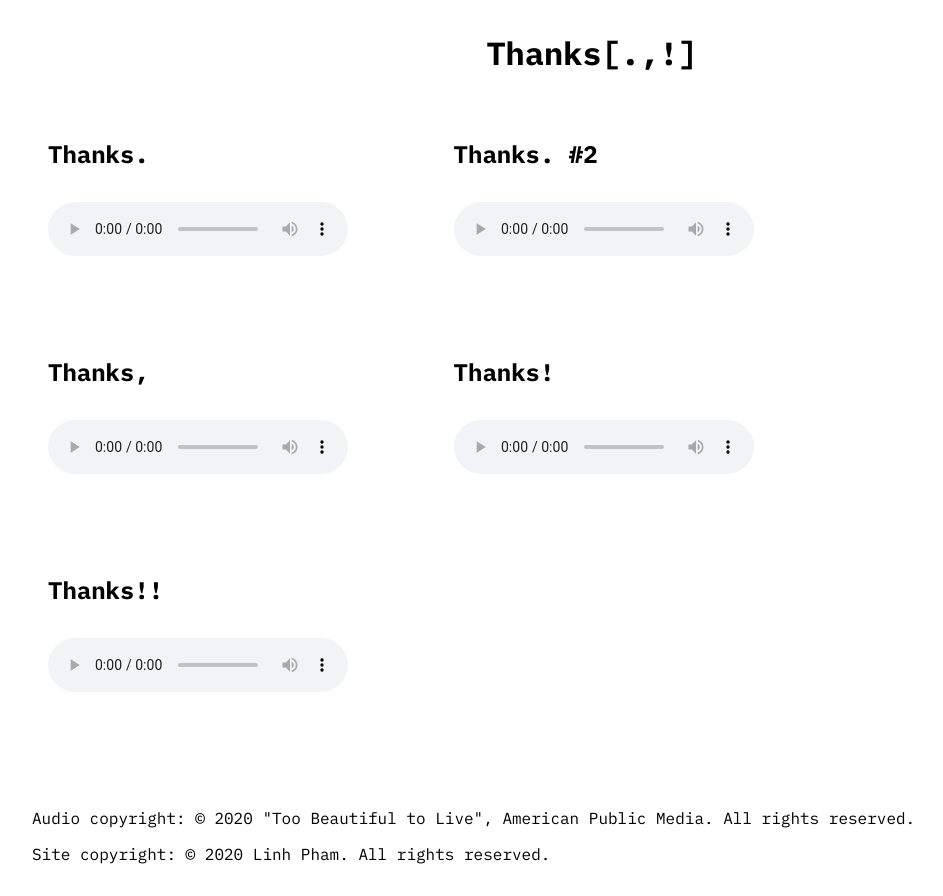
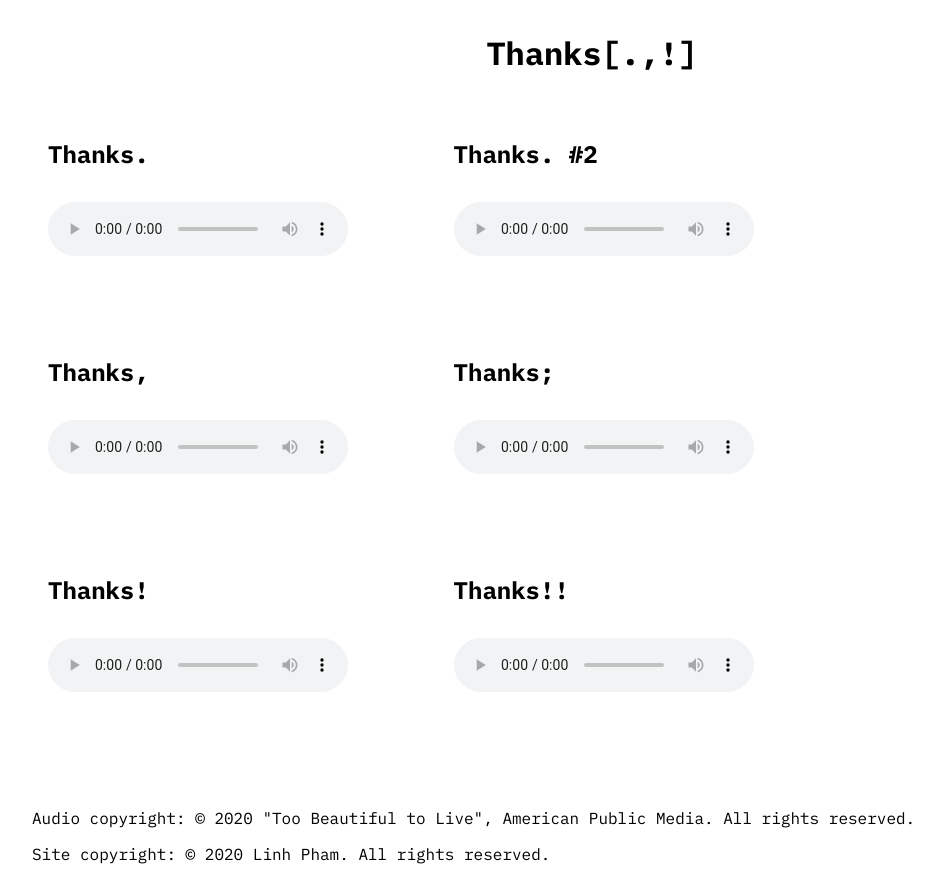
Before and after one commit to questionlp/thanksandrew.org, a plain HTML site: page index.html in a window 1280 px wide. Shown: the whole page, without its empty margins (48-991 px from the left). Drawn offline with Linux system fonts and the light colour scheme.

Commit message:
Adding "Thanks;"

```diff
--- a/index.html
+++ b/index.html
@@ -38,6 +38,14 @@
         </section>
         <section>
             <div>
+                <h2>Thanks;</h2>
+                <audio controls src="media/thanks-semicolon.mp3">
+                    Your browser does not support the <code>audio</code> element.
+                </audio>
+            </div>
+        </section>
+        <section>
+            <div>
                 <h2>Thanks!</h2>
                 <audio controls src="media/thanks-exclamation.mp3">
                     Your browser does not support the <code>audio</code> element.
```
Also changed, not shown: 1 other file.
